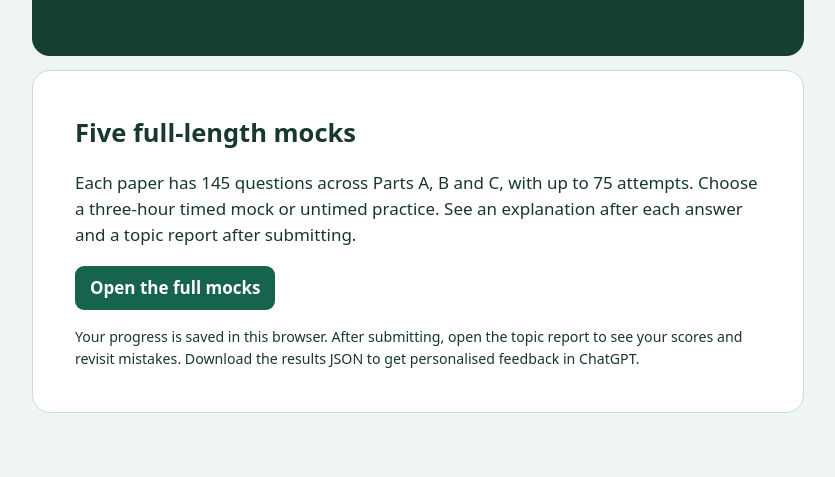
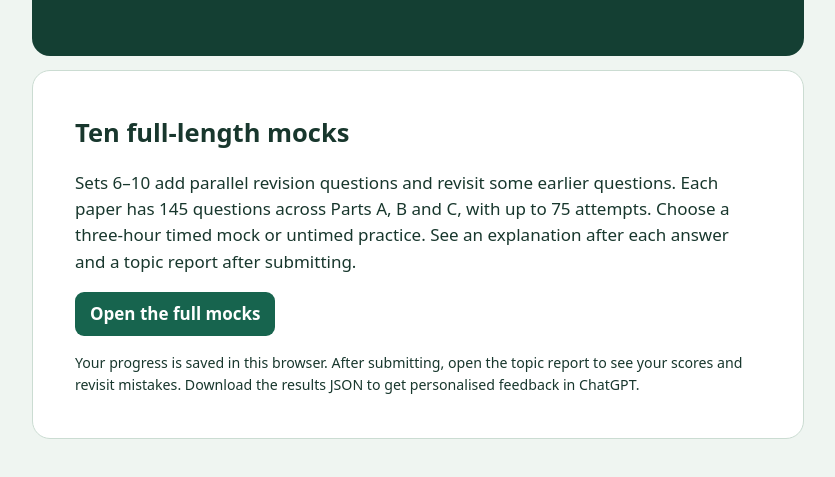
Before and after one commit to ashishm641/csir-practice-library, a plain HTML site: page index.html in a window 1280 px wide. Shown: the part 245-722 px from the top of the page, without its empty margins (222-1057 px from the left). Drawn offline with Linux system fonts and the light colour scheme.

Commit message:
Publish index.html

```diff
--- a/index.html
+++ b/index.html
@@ -9,8 +9,8 @@
 <main>
 <header><p>Life Sciences &amp; Biotechnology</p><h1>CSIR Practice Library</h1><p>Practice papers for the revised December 2026 syllabus.</p></header>
 <section aria-labelledby="full">
-<h2 id="full">Five full-length mocks</h2>
-<p>Each paper has 145 questions across Parts A, B and C, with up to 75 attempts. Choose a three-hour timed mock or untimed practice. See an explanation after each answer and a topic report after submitting.</p>
+<h2 id="full">Ten full-length mocks</h2>
+<p>Sets 6–10 add parallel revision questions and revisit some earlier questions. Each paper has 145 questions across Parts A, B and C, with up to 75 attempts. Choose a three-hour timed mock or untimed practice. See an explanation after each answer and a topic report after submitting.</p>
 <a href="full-mocks.html">Open the full mocks</a>
 <small>Your progress is saved in this browser. After submitting, open the topic report to see your scores and revisit mistakes. Download the results JSON to get personalised feedback in ChatGPT.</small>
 </section>
```
